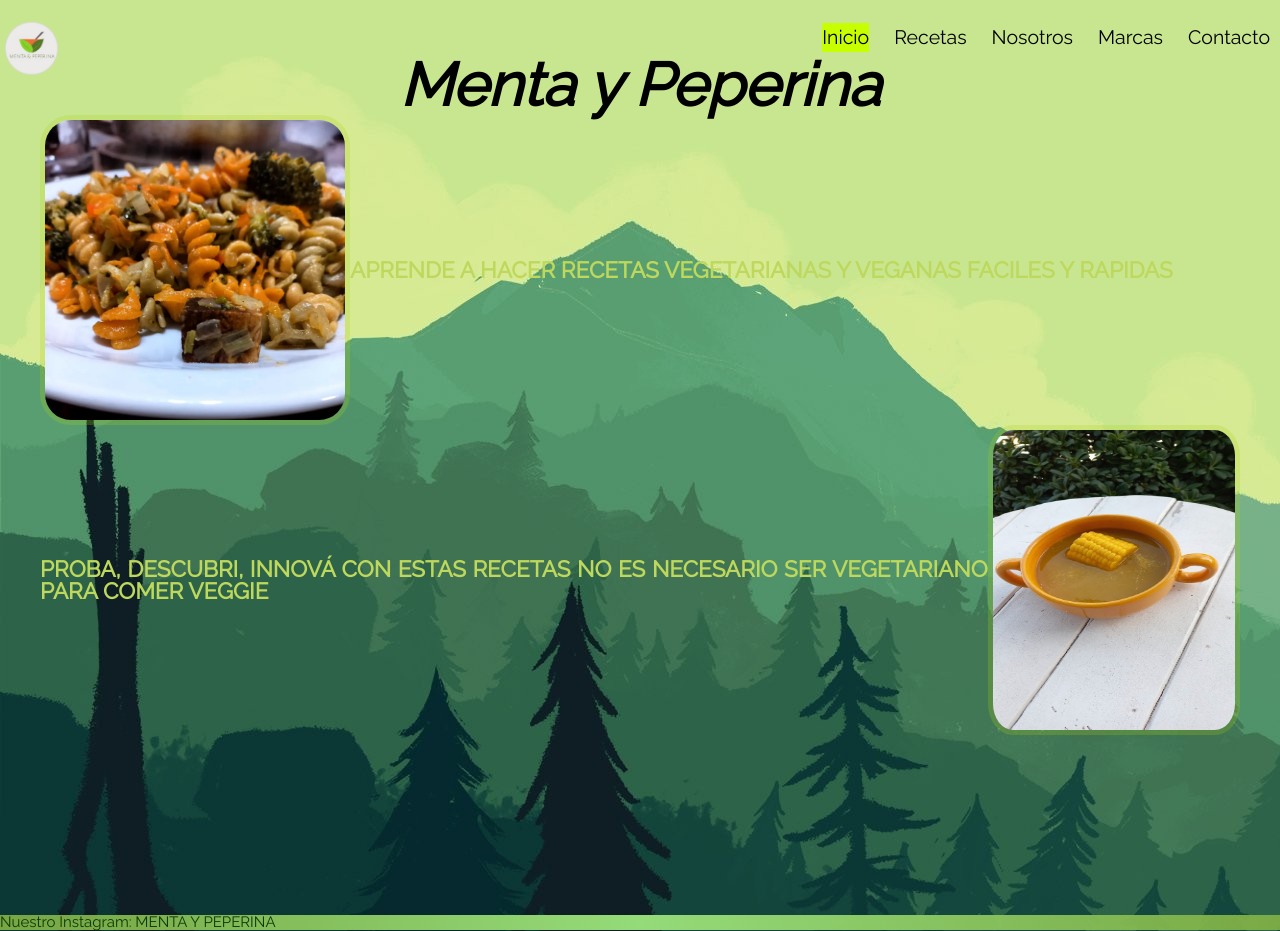
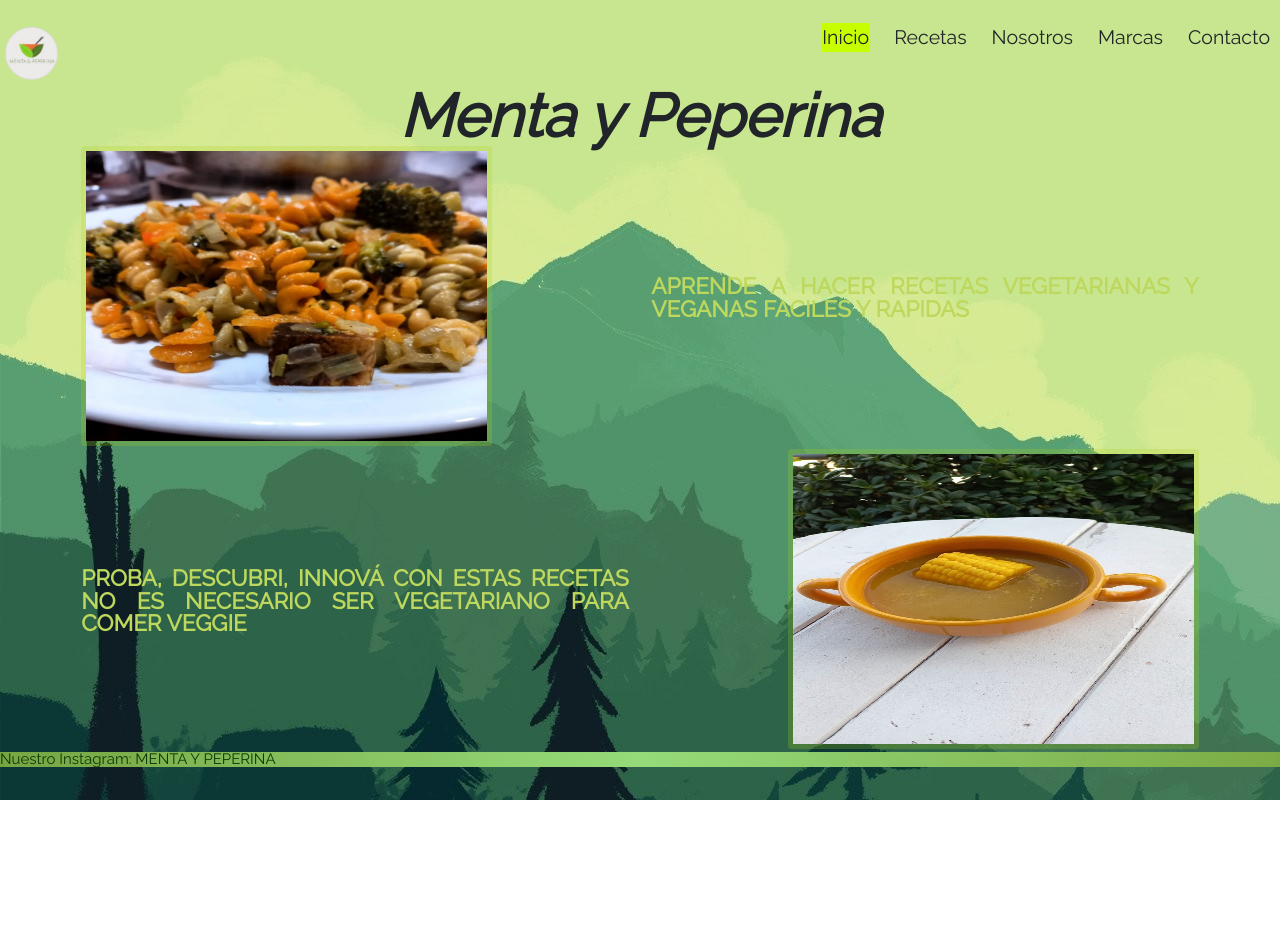
Before and after one commit to JazminGaia/MentaYPeperina, a plain HTML site: page index.html in a window 1280 px wide. After the commit the page ends 800 px from the top, so only its background shows below. Drawn offline with nearby package versions, Linux system fonts and the light colour scheme.

Commit message:
agregue bootstrap

```diff
--- a/index.html
+++ b/index.html
@@ -5,14 +5,16 @@
   <meta charset="UTF-8">
   <meta http-equiv="X-UA-Compatible" content="IE=edge">
   <meta name="viewport" content="width=device-width, initial-scale=1.0">
+  <link href="https://cdn.jsdelivr.net/npm/bootstrap@5.1.3/dist/css/bootstrap.min.css" rel="stylesheet"
+    integrity="sha384-1BmE4kWBq78iYhFldvKuhfTAU6auU8tT94WrHftjDbrCEXSU1oBoqyl2QvZ6jIW3" crossorigin="anonymous">
   <link rel="stylesheet" href="./styles/reset.css" type="text/css">
   <link rel="stylesheet" href="./styles/style.css" type="text/css">
   <title>Inicio</title>
 </head>
 
 <body>
-  <header>
-    <img class="logo" src="./imagenes/logito.png" alt="logo">
+  <header class="d-flex justify-content-between">
+    <img class="navbar-brand" src="./imagenes/logito.png" width="60" alt="logo">
     <ul>
       <li class="seleccionado espacio"> <a href="index.html">Inicio</a> </li>
       <li class="espacio"><a href="views/recetas.html">Recetas </a> </li>
@@ -22,22 +24,35 @@
     </ul>
   </header>
   <h1 class="titulo">Menta y Peperina</h1>
-  <section class="contenidoPrincipal">
-    <article class="contenedor1">
-      <img class="foto1" src="imagenes/fideos.jpg" alt="Fideos con verduras">
-      <p class="colorParrafo negrita">APRENDE A HACER RECETAS VEGETARIANAS Y VEGANAS
-        FACILES Y RAPIDAS</p>
+  <section class="container">
+    <article class="row">
+      <div class="col-sm-12 col-md-6">
+        <img class="img-fluid rounded w-75 foto" src="imagenes/fideos.jpg" alt="Fideos con verduras">
+      </div>
+      <div class="col-sm-12 col-md-6 align-items-center d-flex">
+        <p class="colorParrafo negrita">APRENDE A HACER RECETAS VEGETARIANAS Y VEGANAS
+          FACILES Y RAPIDAS</p>
+      </div>
     </article>
-    <article class="contenedor2">
-      <img class="foto2 " src="imagenes/20220505_130218.jpg " alt="sopa de zapallo">
-      <p class="colorParrafo negrita">PROBA, DESCUBRI, INNOVÁ CON ESTAS RECETAS
-        NO ES NECESARIO SER VEGETARIANO PARA COMER VEGGIE</p>
+    <article class="row">
+      <div class="col-sm-12 col-md-6 align-items-center d-flex order-2 order-md-1">
+        <p class="colorParrafo negrita">PROBA, DESCUBRI, INNOVÁ CON ESTAS RECETAS
+          NO ES NECESARIO SER VEGETARIANO PARA COMER VEGGIE</p>
+      </div>
+      <div class="col-sm-12 col-md-6 order-1 order-md-2 text-end">
+        <img class="img-fluid rounded w-75 foto" src="imagenes/20220505_130218.jpg " alt="sopa de zapallo">
+      </div>
+
     </article>
+    </div>
   </section>
   <footer>
     <span class="ig">Nuestro Instagram:<a href="https://www.instagram.com/mentaypeperinaok"> MENTA Y PEPERINA</a>
     </span>
   </footer>
+  <script src="https://cdn.jsdelivr.net/npm/bootstrap@5.1.3/dist/js/bootstrap.bundle.min.js"
+    integrity="sha384-ka7Sk0Gln4gmtz2MlQnikT1wXgYsOg+OMhuP+IlRH9sENBO0LRn5q+8nbTov4+1p"
+    crossorigin="anonymous"></script>
 </body>
 
 </html>
--- a/styles/style.css
+++ b/styles/style.css
@@ -109,14 +109,7 @@ footer {
   transition-timing-function: linear;
 }
 
-.foto1 {
-  width: 300px;
-  height: 300px;
-  border-radius: 10%;
-  border: 5px solid rgba(168, 209, 21, 0.233);
-}
-
-.foto2 {
+.foto {
   width: 300px;
   height: 300px;
   border-radius: 10%;
```
Also changed, not shown: views/contacto.html (+29 -9 lines).
